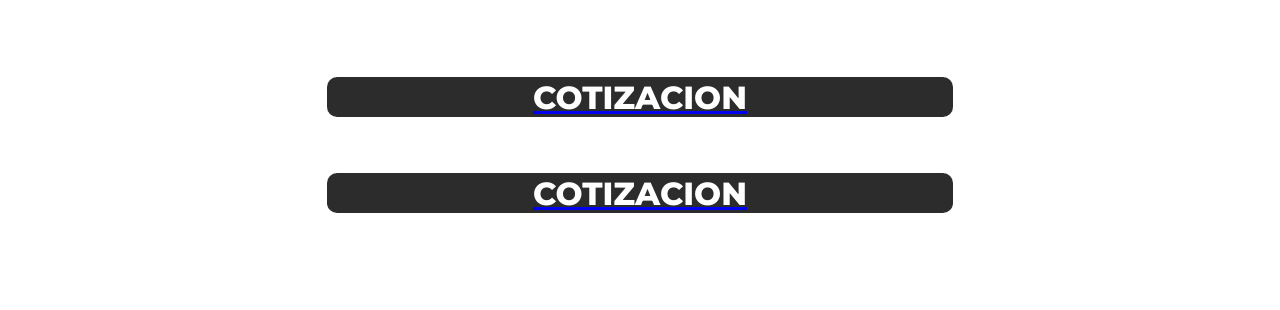
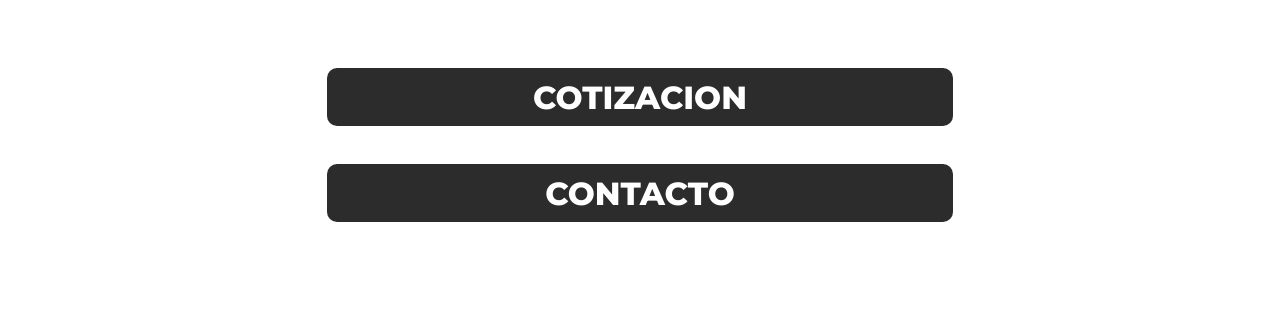
Before and after one commit to MarcosCaris/SES-QR, a plain HTML site: page index.html in a window 1280 px wide. Shown: the part 303-613 px from the top of the page. Drawn offline with Linux system fonts and the light colour scheme.

Commit message:
effects and links updated

```diff
--- a/css/main.css
+++ b/css/main.css
@@ -26,18 +26,28 @@ main h1{
     display: flex;
     align-items: center;
     justify-content: center;
+    text-decoration: none;
 }
 .boton{
     background-color: #2c2c2c;
     border: none;
     border-radius: 10px;
     width: 80%;
-    height: 70%;
+    height: 100%;
     font-family: 'Montserrat';
     color: rgb(255, 255, 255);
     font-weight: 800;
     font-size: 2rem;
     cursor: pointer;
+    transition: background-color 0.3s, transform 0.1s;
+}
+.boton:hover {
+    background-color: #6a0dad; /* Purple on hover */
+}
+
+.boton:active {
+    transform: scale(0.95); /* Click effect: shrink the button */
+    background-color: #4b0082; /* Darker purple on click */
 }
 .opciones{
     height: 20VH;
--- a/index.html
+++ b/index.html
@@ -19,7 +19,7 @@
                 <a href="https://linktr.ee/SolucionesEnergiaSolar" target="_blank" class="botonContenedor"><button class="boton">COTIZACION</button></a>
             </div>
             <div class="botonContenedor">
-                <a href="https://forms.gle/s7vJuFqYDSYmNXm17" target="_blank" class="botonContenedor"><button class="boton">COTIZACION</button></a>
+                <a href="https://forms.gle/s7vJuFqYDSYmNXm17" target="_blank" class="botonContenedor"><button class="boton">CONTACTO</button></a>
             </div>
         </div>
     </main>
```
